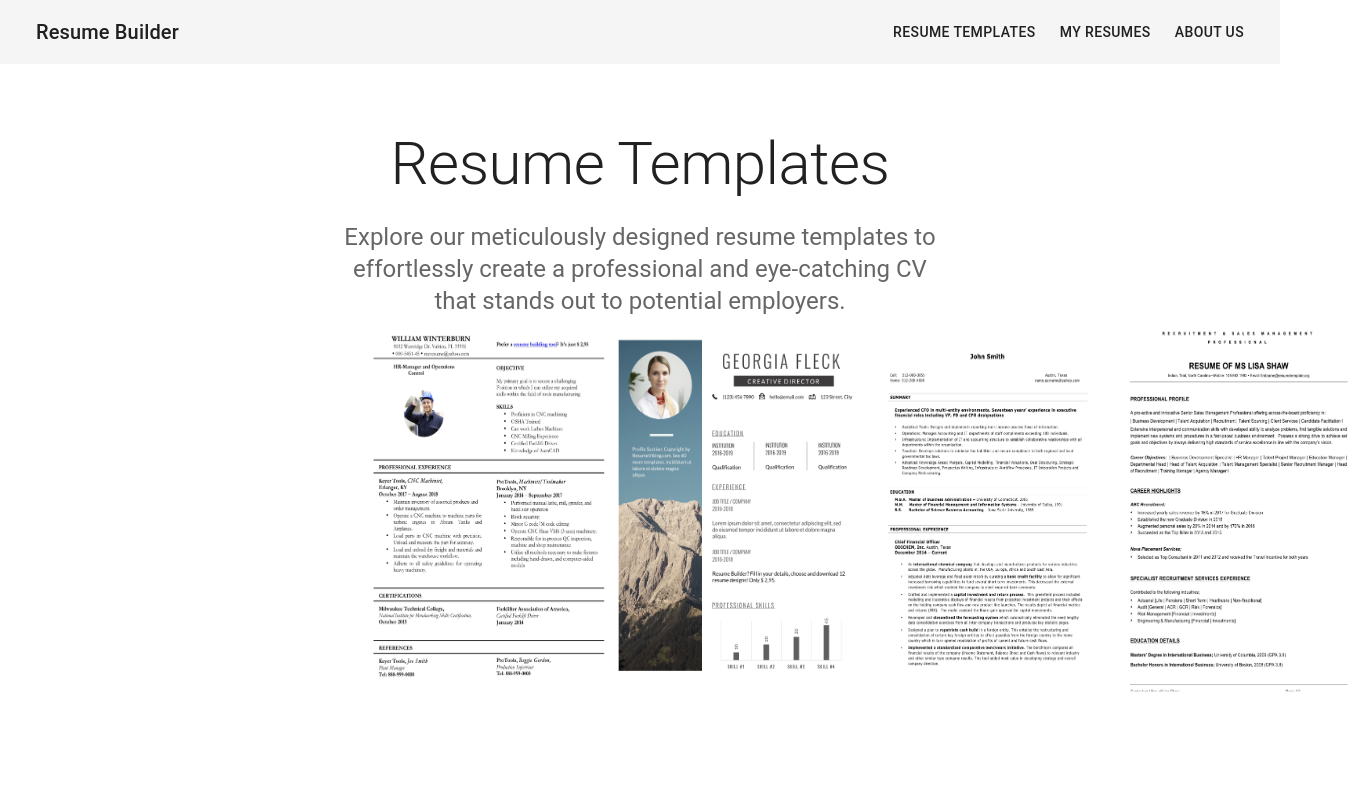
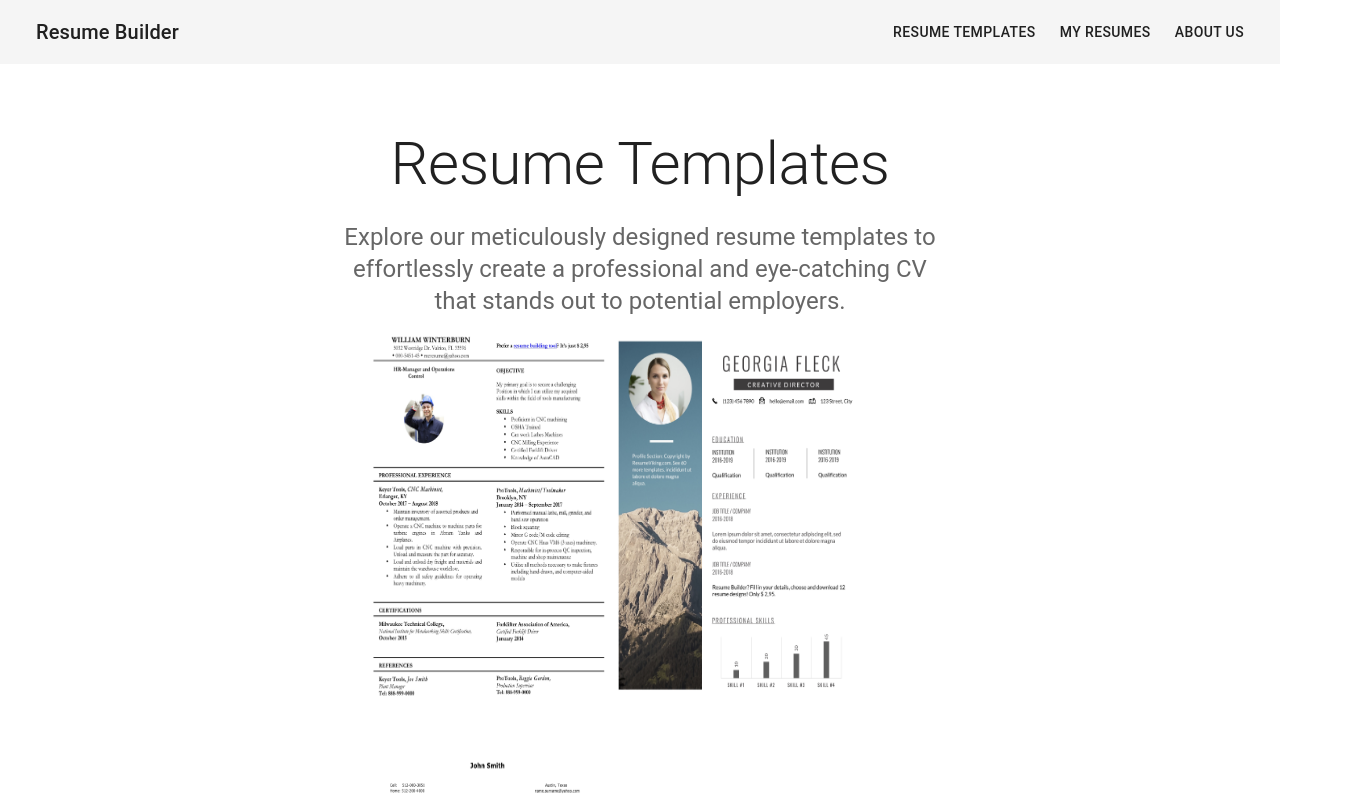
Before and after one commit to mdglankush65/Resume_Builder, a React (Create React App) app: page / in a window 1280 px wide. Shown: the top 800 px of the page, 1364 px wide, since content can reach past the window. Built offline with nearby package versions, Linux system fonts and the light colour scheme.

Commit message:
Added Navigation from image to editor

```diff
--- a/package.json
+++ b/package.json
@@ -9,7 +9,8 @@
     "@fortawesome/free-solid-svg-icons": "^6.4.2",
     "@fortawesome/react-fontawesome": "^0.2.0",
     "@mui/icons-material": "^5.14.12",
-    "@mui/material": "^5.14.12",
+    "@mui/material": "^5.14.13",
+    "@mui/system": "^5.14.13",
     "@testing-library/jest-dom": "^5.17.0",
     "@testing-library/react": "^13.4.0",
     "@testing-library/user-event": "^13.5.0",
--- a/src/components/Main.js
+++ b/src/components/Main.js
@@ -1,5 +1,4 @@
 import React from 'react';
-import { Link } from 'react-router-dom';
 import Typography from '@mui/material/Typography';
 import Container from '@mui/material/Container';
 import Templates from './Templates'; // Check the path to the Templates component
@@ -21,9 +20,8 @@ const Main = () => {
       <Typography variant="h5" align="center" color="text.secondary" component="p">
         Explore our meticulously designed resume templates to effortlessly create a professional and eye-catching CV that stands out to potential employers.
       </Typography>
-      <Container sx={{ display: `flex` }}>
+      <Container sx={{ display: `flex`, flexWrap:"wrap", justifyContent:"space-between" }}>
         {array.map((val) => <Templates count={`${val}`} key={val} />)}
-        {/* Make sure the Templates component is correctly imported */}
       </Container>
     </Container>
   );
--- a/src/components/Templates.jsx
+++ b/src/components/Templates.jsx
@@ -1,15 +1,64 @@
-import React from 'react';
+import React, { useState, useCallback } from 'react';
+import { styled } from '@mui/system';
+import { Button } from '@mui/material';
+import {useNavigate} from 'react-router-dom'
 
+const StyledImage = styled('img')({
+  position: 'relative',
+  'z-index':'50px',
+  '&:hover': {
+    cursor: 'pointer',
+    opacity: '0.5',
+  },
+});
+const ImageWithButton = React.memo (({ count }) => {
+  const navigate = useNavigate();
+  const [isButtonVisible, setButtonVisible] = useState(false);
+  const handleButtonClick = useCallback(() => {
+    navigate('info');
+  }, [navigate]);
+  return (
+    <div
+      onMouseEnter={() => setButtonVisible(true)}
+      onMouseLeave={() => setButtonVisible(false)}
+      style={{ position: 'relative', display: 'inline-block' }}
+    >
+      <StyledImage
+        src={`/images/Word-template-${count}.jpg`}
+        height='400em'
+        width='250em'
+        alt={`Resume Template ${count}`}
+      />
+      {isButtonVisible && (
+        <Button
+          variant="contained"
+          color="primary"
+          style={{
+            position: 'absolute',
+            top: '50%',
+            left: '50%',
+            transform: 'translate(-50%, -50%)',
+            '&:hover':{
+              opacity:'0.2'
+            }
+          }}
+          onClick={handleButtonClick}
+        >
+          Choose
+        </Button>
+      )}
+    </div>
+  );
+});
 
-const Templates = (props) => {
+const Templates = () => {
+  // Assuming you have an array of template counts
+  const templateCounts = [1, 2, 3];
   return (
     <div>
-      <img
-        src={`/images/Word-template-${props.count}.jpg`} // Reference the images using a relative path
-        height='380px'
-        width='250px'
-        alt={`Resume Template ${props.count}`}
-      />
+      {templateCounts.map((count,index) => (
+        <ImageWithButton key={index} count={count} />
+      ))}
     </div>
   );
 }
```
Also changed, not shown: 1 other file (tests, documents, lock files or other folders).
